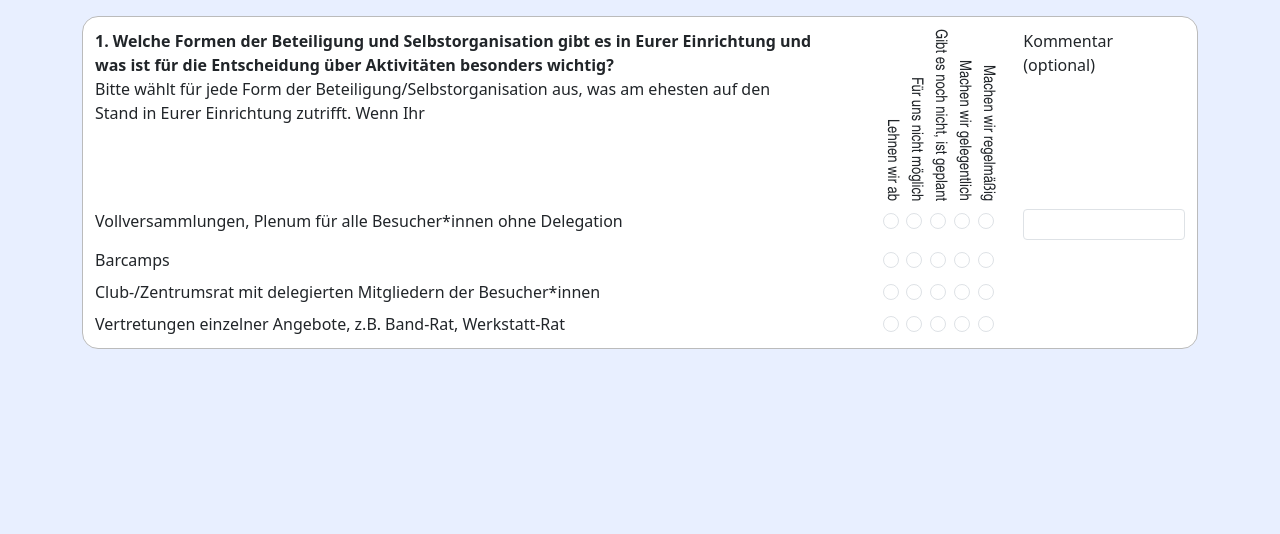
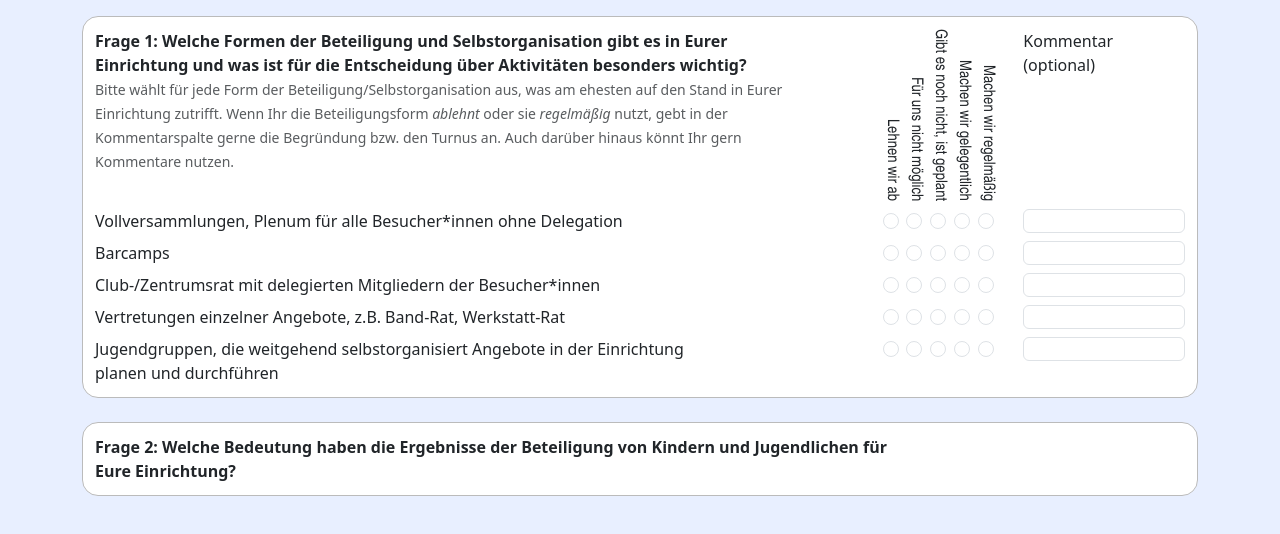
Before and after one commit to garnellos/digital-eval, a website: page index.html in a window 1280 px wide. Drawn offline with nearby package versions, Linux system fonts and the light colour scheme.

Commit message:
Layout erweitert

```diff
--- a/default.css
+++ b/default.css
@@ -7,6 +7,7 @@ body {
     border: thin solid #bbb;
     border-radius: 1em;
     padding: .5em;
+    margin-bottom: 1.5em;
 }
 
 .question .row {
@@ -25,4 +26,10 @@ body {
 .item-selection {
     padding-right: 1.1em !important;
     letter-spacing: .225em;
+    min-width: 0em;
 }
+
+input[name$=comment] {
+    font-size: 9pt;
+    max-height: 2em;
+}
--- a/index.html
+++ b/index.html
@@ -2,21 +2,22 @@
 <html lang="de">
     <head>
         <link href="./default.css" rel="stylesheet">
-    <link   href="https://cdn.jsdelivr.net/npm/bootstrap@5.3.6/dist/css/bootstrap.min.css"
+        <link href="https://cdn.jsdelivr.net/npm/bootstrap@5.3.6/dist/css/bootstrap.min.css"
               rel="stylesheet"
               integrity="sha384-4Q6Gf2aSP4eDXB8Miphtr37CMZZQ5oXLH2yaXMJ2w8e2ZtHTl7GptT4jmndRuHDT"
               crossorigin="anonymous">
     </head>
     <body>
-<div class="container">
-    <form class="question" id="q1" style="margin-top: 1em;">
+        <div class="container-md" style="min-width: 42em;">
+            <form id="form">
+                <div class="question" id="q1" style="margin-top: 1em;">
                     <div class="row">
-            <div class="col-8">
-                <strong>1. Welche Formen der Beteiligung und Selbstorganisation gibt es in Eurer Einrichtung und was ist für die Entscheidung über Aktivitäten besonders wichtig?</strong><br/>
-                Bitte wählt für jede Form der Beteiligung/Selbstorganisation aus, was am ehesten auf den Stand in Eurer Einrichtung zutrifft.
-                Wenn Ihr
+                        <div class="col-9 col-md-8 col-sm-7">
+                            <strong>Frage 1: Welche Formen der Beteiligung und Selbstorganisation gibt es in Eurer Einrichtung und was ist für die Entscheidung über Aktivitäten besonders wichtig?</strong><br/>
+                            <span class="form-text">Bitte wählt für jede Form der Beteiligung/Selbstorganisation aus, was am ehesten auf den Stand in Eurer Einrichtung zutrifft.
+                            Wenn Ihr die Beteiligungsform <em>ablehnt</em> oder sie <em>regelmäßig</em> nutzt, gebt in der Kommentarspalte gerne die Begründung bzw. den Turnus an. Auch darüber hinaus könnt Ihr gern Kommentare nutzen.</span>
                         </div>
-            <div class="col-2 legend-vertical">
+                        <div class="col-1 col-md-2 col-sm-3 legend-vertical">
                             Machen wir regelmäßig<br/>
                             Machen wir gelegentlich<br/>
                             Gibt es noch nicht, ist geplant<br/>
@@ -29,10 +30,10 @@
                     </div>
                     <!-- Vollversammlungen etc. -->
                     <div class="row item">
-            <div class="col-8 item-description">
+                        <div class="col-8 col-sm-7 item-description">
                             Vollversammlungen, Plenum für alle Besucher*innen ohne Delegation
                         </div>
-            <div class="col-2 item-selection" style="text-align: right">
+                        <div class="col-2 col-sm-3 item-selection" style="text-align: right">
                             <input class="form-check-input" type="radio" name="q1-1"
                                 value="1" title="Lehnen wir ab" />
                             <input class="form-check-input" type="radio" name="q1-1"
@@ -45,16 +46,16 @@
                                 value="5" title="Machen wir regelmäßig" />
                         </div>
                         <div class="col-2">
-                <input class="form-control form-control-sm" type="text"
+                            <input class="form-control" type="text"
                                 name="q1-1-comment" title="Ergänzender Kommentar" />
                         </div>
                     </div>
                     <!-- Barcamps -->
                     <div class="row item">
-            <div class="col-8 item-description">
+                        <div class="col-8 col-sm-7 item-description">
                             Barcamps
                         </div>
-            <div class="col-2 item-selection" style="text-align: right">
+                        <div class="col-2 col-sm-3 item-selection" style="text-align: right">
                             <input class="form-check-input" type="radio" name="q1-2"
                                 value="1" title="Lehnen wir ab" />
                             <input class="form-check-input" type="radio" name="q1-2"
@@ -66,13 +67,17 @@
                             <input class="form-check-input" type="radio" name="q1-2"
                                 value="5" title="Machen wir regelmäßig" />
                         </div>
+                        <div class="col-2">
+                            <input class="form-control" type="text"
+                                name="q1-2-comment" title="Ergänzender Kommentar" />
+                        </div>
                     </div>
                     <!-- Clubrat -->
                     <div class="row item">
-            <div class="col-8 item-description">
+                        <div class="col-8 col-sm-7 item-description">
                             Club-/Zentrumsrat mit delegierten Mitgliedern der Besucher*innen
                         </div>
-            <div class="col-2 item-selection" style="text-align: right">
+                        <div class="col-2 col-sm-3 item-selection" style="text-align: right">
                             <input class="form-check-input" type="radio" name="q1-3"
                                 value="1" title="Lehnen wir ab" />
                             <input class="form-check-input" type="radio" name="q1-3"
@@ -84,13 +89,17 @@
                             <input class="form-check-input" type="radio" name="q1-3"
                                 value="5" title="Machen wir regelmäßig" />
                         </div>
+                        <div class="col-2">
+                            <input class="form-control" type="text"
+                                name="q1-3-comment" title="Ergänzender Kommentar" />
+                        </div>
                     </div>
                     <!-- Vertretungen einzelner Angebote -->
                     <div class="row item">
-            <div class="col-8 item-description">
+                        <div class="col-8 col-sm-7 item-description">
                             Vertretungen einzelner Angebote, z.B. Band-Rat, Werkstatt-Rat
                         </div>
-            <div class="col-2 item-selection" style="text-align: right">
+                        <div class="col-2 col-sm-3 item-selection" style="text-align: right">
                             <input class="form-check-input" type="radio" name="q1-4"
                                 value="1" title="Lehnen wir ab" />
                             <input class="form-check-input" type="radio" name="q1-4"
@@ -102,8 +111,44 @@
                             <input class="form-check-input" type="radio" name="q1-4"
                                 value="5" title="Machen wir regelmäßig" />
                         </div>
+                        <div class="col-2">
+                            <input class="form-control" type="text"
+                                name="q1-4-comment" title="Ergänzender Kommentar" />
+                        </div>
+                    </div>
+                    <!-- Selbstorganisierte Jugendgruppen -->
+                    <div class="row item">
+                        <div class="col-8 col-sm-7 item-description">
+                            Jugendgruppen, die weitgehend selbstorganisiert Angebote in der Einrichtung planen und durchführen
+                        </div>
+                        <div class="col-2 col-sm-3 item-selection" style="text-align: right">
+                            <input class="form-check-input" type="radio" name="q1-5"
+                                value="1" title="Lehnen wir ab" />
+                            <input class="form-check-input" type="radio" name="q1-5"
+                                value="2" title="Für uns nicht möglich" />
+                            <input class="form-check-input" type="radio" name="q1-5"
+                                value="3" title="Gibt es noch nicht, ist geplant" />
+                            <input class="form-check-input" type="radio" name="q1-5"
+                                value="4" title="Machen wir gelegentlich" />
+                            <input class="form-check-input" type="radio" name="q1-5"
+                                value="5" title="Machen wir regelmäßig" />
+                        </div>
+                        <div class="col-2">
+                            <input class="form-control" type="text"
+                                name="q1-5-comment" title="Ergänzender Kommentar" />
+                        </div>
+                    </div>
+                </div>
+                <div class="question">
+                    <div class="row">
+                        <div class="col-9">
+                            <strong>Frage 2: Welche Bedeutung haben die Ergebnisse der Beteiligung von Kindern und Jugendlichen für Eure Einrichtung?</strong>
+                        </div>
+                    </div>
                 </div>
             </form>
         </div>
+        <script src="https://cdn.jsdelivr.net/npm/bootstrap@5.3.6/dist/js/bootstrap.bundle.min.js" integrity="sha384-j1CDi7MgGQ12Z7Qab0qlWQ/Qqz24Gc6BM0thvEMVjHnfYGF0rmFCozFSxQBxwHKO" crossorigin="anonymous">
+        </script>
     </body>
 </html>
```
Lines whose indentation alone changed are shown as unchanged.
